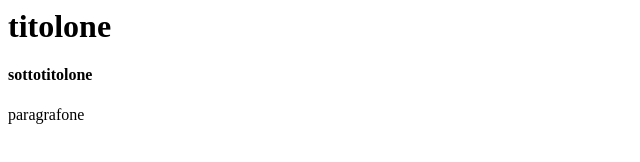
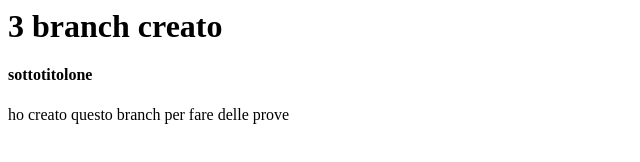
Before and after one commit to criErb/git-test, a plain HTML site: page index.html in a window 1280 px wide. Shown: the whole page, without its empty margins (0-640 px from the left). Drawn offline with Linux system fonts and the light colour scheme.

Commit message:
commit of 3rd branch

```diff
--- a/index.html
+++ b/index.html
@@ -6,8 +6,8 @@
 </head>
 
 <body>
-  <h1>titolone</h1>
+  <h1>3 branch creato</h1>
   <h4>sottotitolone</h4>
-  <p>paragrafone</p>
+  <p>ho creato questo branch per fare delle prove</p>
 </body>
 </html>
```
Also changed, not shown: 1 other file.
